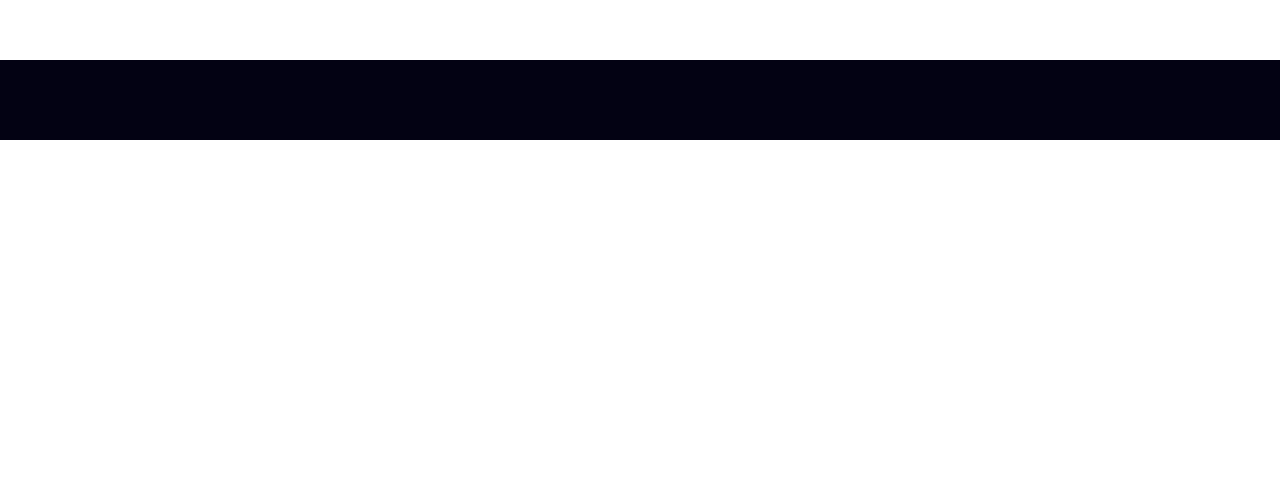
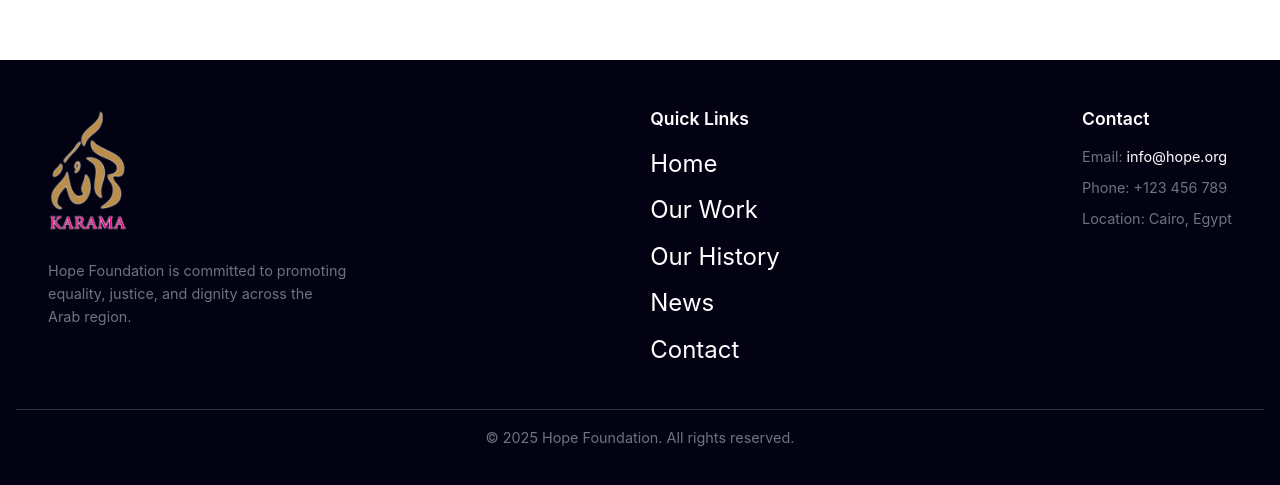
Before and after one commit to MohamedOmarAbdulkhalik/Capstone_Project_Non-Profit_Organization_Website, a plain HTML site: page contactUs.html in a window 1280 px wide. Shown: the part 2181-2666 px from the top of the page. Before the commit the page ends 2321 px from the top, so only its background shows below. Drawn offline with Linux system fonts and the light colour scheme.

Commit message:
enhanced(contact us): added content to footer

```diff
--- a/contactUs.html
+++ b/contactUs.html
@@ -221,7 +221,41 @@
 
     <!-- Footer -->
     <footer class="footer">
-        <!-- Footer content from index.html -->
+      <div class="container footer-container">
+        <div class="footer-left">
+          <img
+            src="images/logo.webp"
+            alt="Hope Foundation"
+            class="footer-logo"
+          />
+          <p class="footer-description">
+            Hope Foundation is committed to promoting equality, justice, and
+            dignity across the Arab region.
+          </p>
+        </div>
+
+        <div class="footer-links">
+          <h4 class="footer-heading">Quick Links</h4>
+          <ul>
+            <li><a href="#home">Home</a></li>
+            <li><a href="#our-work">Our Work</a></li>
+            <li><a href="#our-history">Our History</a></li>
+            <li><a href="#news">News</a></li>
+            <li><a href="#contact">Contact</a></li>
+          </ul>
+        </div>
+
+        <div class="footer-info">
+          <h4 class="footer-heading">Contact</h4>
+          <p>Email: <a href="mailto:info@hope.org">info@hope.org</a></p>
+          <p>Phone: +123 456 789</p>
+          <p>Location: Cairo, Egypt</p>
+        </div>
+      </div>
+
+      <div class="footer-bottom">
+        <p>&copy; 2025 Hope Foundation. All rights reserved.</p>
+      </div>
     </footer>
 
     <script src="JS/play.js"></script>
```
